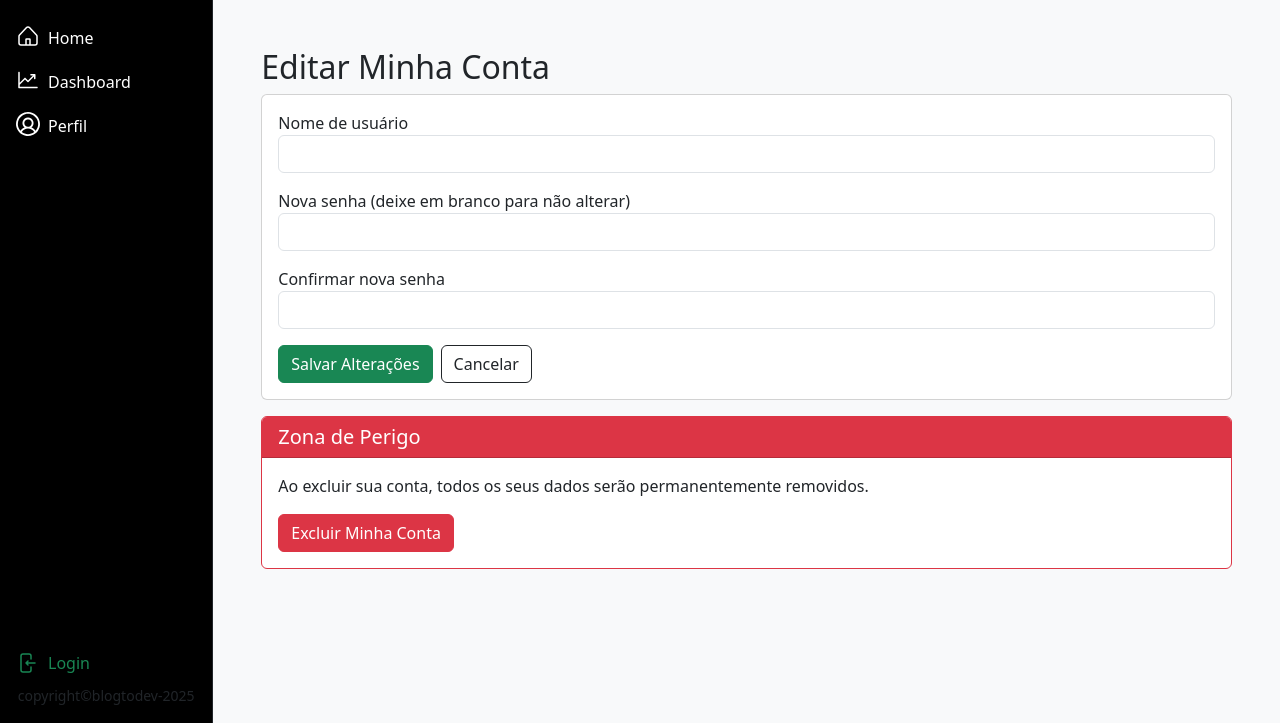
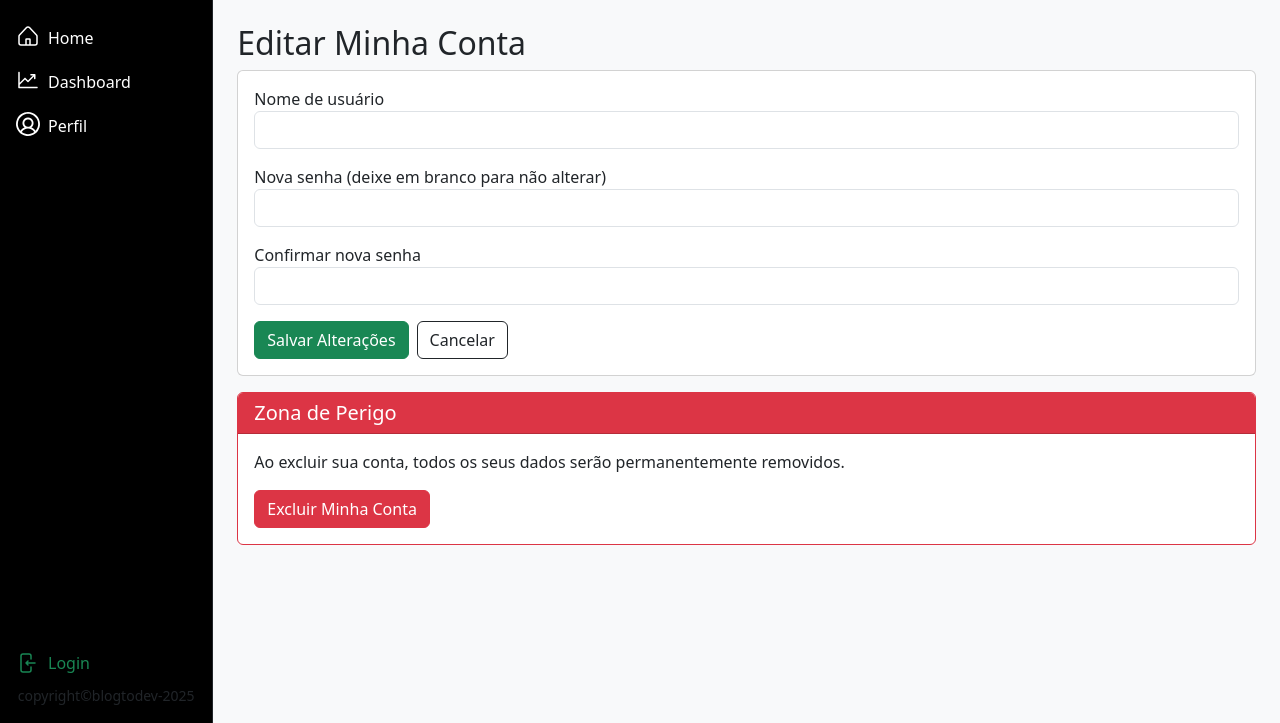
Before and after one commit to igor-gdf/blog-to-dev, a CakePHP app: the page made by app/View/Users/edit.ctp in a window 1280 px wide. Shown: the part 77-800 px from the top of the page. Run offline with PHP 8.4 and a stand-in for CakePHP, Linux system fonts and the light colour scheme; the template is opened without the code that fills it, so the values that code supplies are empty; form fields are guessed from the names that the template uses; some libraries are stand-ins or nearby versions.

Commit message:
style(users): pequenos ajustes de UI e consistência nas views de usuários

```diff
--- a/app/View/Users/admin_add.ctp
+++ b/app/View/Users/admin_add.ctp
@@ -1,4 +1,3 @@
-<div class="p-4">
 <h2>Criar Novo Usuário</h2>
 
 <?php echo $this->Form->create('User', ['class' => 'needs-validation', 'novalidate' => true]); ?>
@@ -56,4 +55,3 @@
 </div>
 
 <?php echo $this->Form->end(); ?>
-</div>
--- a/app/View/Users/admin_edit.ctp
+++ b/app/View/Users/admin_edit.ctp
@@ -1,4 +1,4 @@
-<div class="p-4">
+
     <h2>Editar Usuário</h2>
 
     <div class="card">
@@ -65,4 +65,3 @@
             <?php echo $this->Form->end(); ?>
         </div>
     </div>
-</div>
--- a/app/View/Users/delete.ctp
+++ b/app/View/Users/delete.ctp
@@ -1,4 +1,4 @@
-<div class="p-4">
+
     <div class="card border-danger">
         <div class="card-header bg-danger text-white">
             <h3 class="mb-0">Confirmar Exclusão de Conta</h3>
@@ -32,4 +32,3 @@
             <?php echo $this->Form->end(); ?>
         </div>
     </div>
-</div>
--- a/app/View/Users/edit.ctp
+++ b/app/View/Users/edit.ctp
@@ -1,4 +1,3 @@
-<div class="p-4">
 <h2>Editar Minha Conta</h2>
 
 <div class="card">
@@ -60,7 +59,8 @@
     </div>
     <div class="card-body">
         <p>Ao excluir sua conta, todos os seus dados serão permanentemente removidos.</p>
-            <?php echo $this->Html->link('Excluir Minha Conta',
+        <?php echo $this->Html->link(
+            'Excluir Minha Conta',
             ['action' => 'delete'],
             [
                 'class' => 'btn btn-danger',
@@ -69,4 +69,3 @@
         ); ?>
     </div>
 </div>
-</div>
--- a/app/View/Users/profile.ctp
+++ b/app/View/Users/profile.ctp
@@ -1,4 +1,3 @@
-<div class="p-4">
 <div class="d-flex justify-content-between align-items-center mb-3">
     <h2>Meu Perfil</h2>
     <?= $this->Html->link('Editar Conta', ['action' => 'edit'], ['class' => 'btn btn-dark']) ?>
@@ -33,4 +32,3 @@
         </div>
     </div>
 </div>
-</div>
```
Also changed, not shown: app/View/Users/admin_index.ctp (+4 -4 lines). Lines whose indentation alone changed are shown as unchanged.
